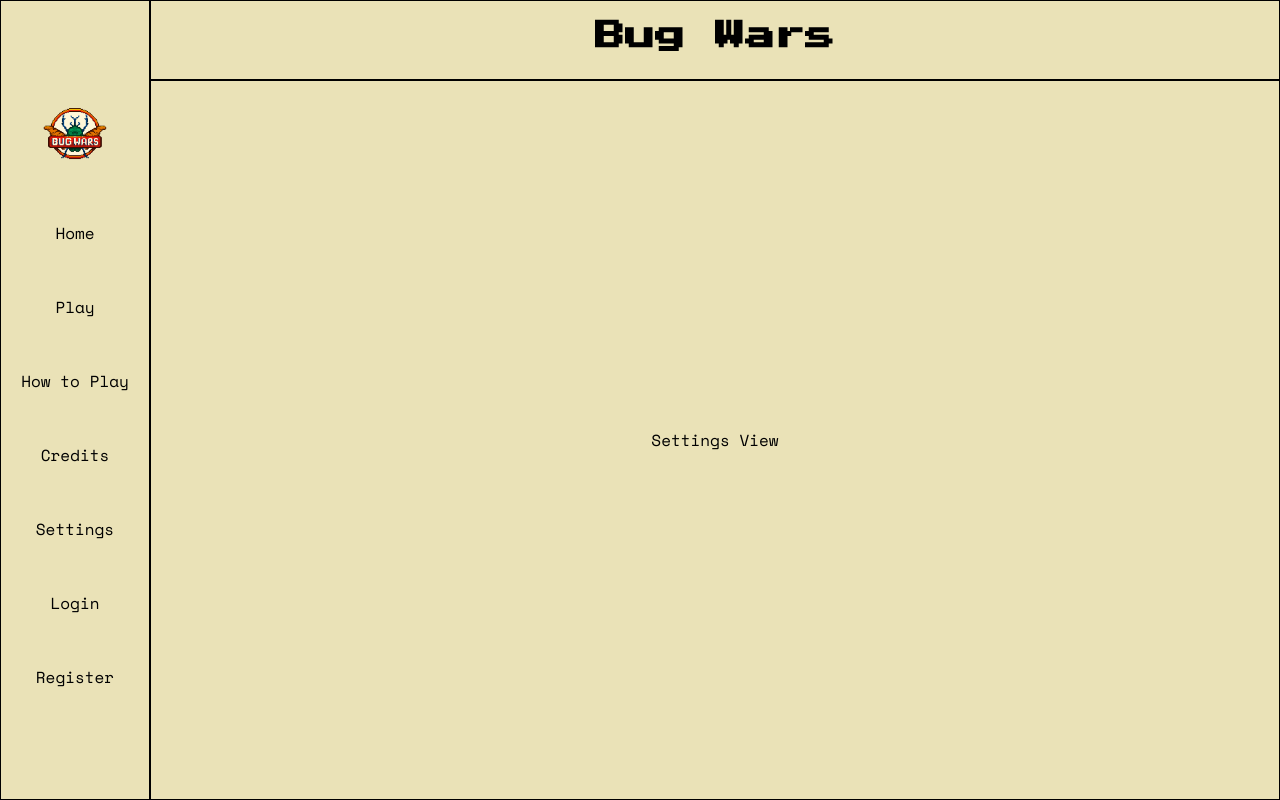
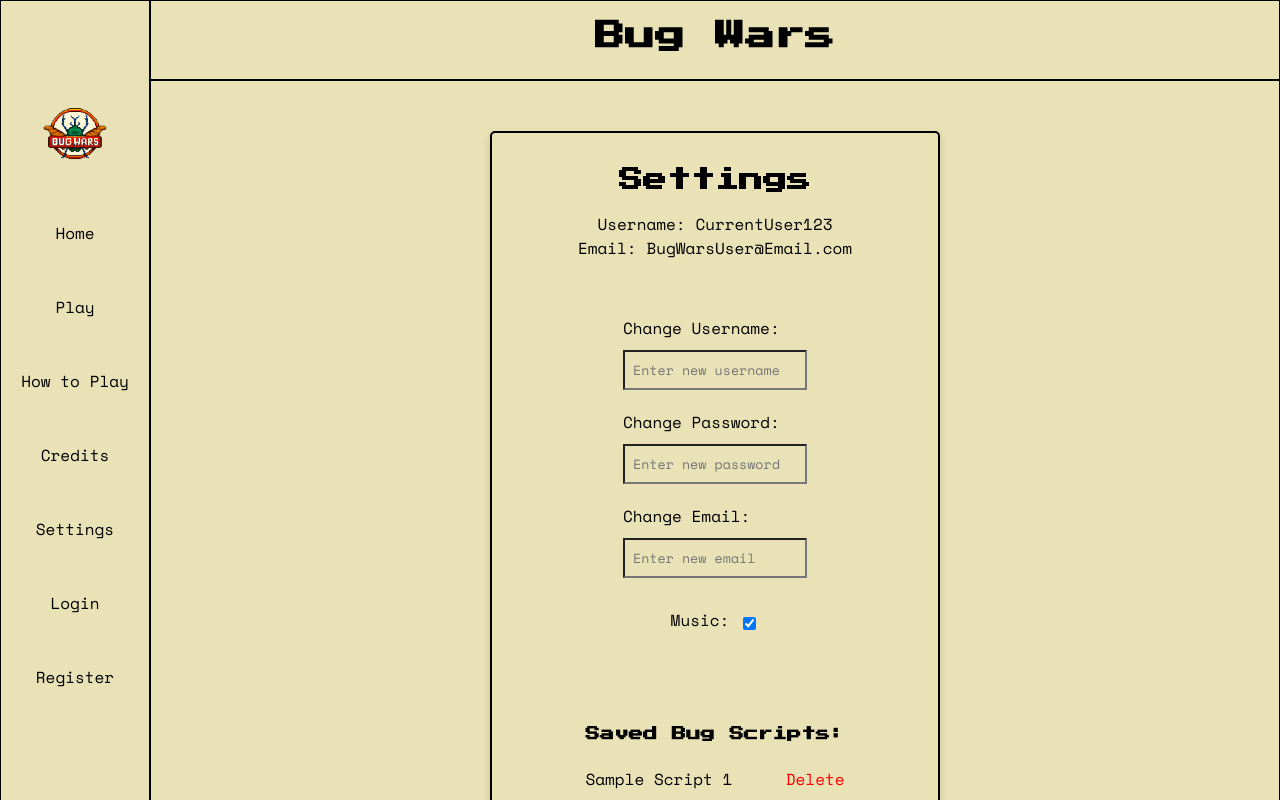
Before and after one commit to LauraJStevenson/bugwars-healer-frontend, a Vue app: page /settings in a window 1280 px wide. Shown: the top 800 px of the page. Built offline with nearby package versions, Linux system fonts and the light colour scheme; no server answers.

Commit message:
built settings template, updated title of credits page, and updated margins on pages for consistency

```diff
--- a/src/views/CreditsView.vue
+++ b/src/views/CreditsView.vue
@@ -3,25 +3,11 @@
 
 <template>
   <div class="credits">
-    <p>
-      <svg
-        width="20"
-        height="20"
-        viewBox="0 0 20 20"
-        fill="none"
-        xmlns="http://www.w3.org/2000/svg"
-      >
-        <path
-          d="M6 0H8V4H12V0H14V4H16V7H18V9H16V11H20V13H16V15H18V17H16V20H4V17H2V15H4V13H0V11H4V9H2V7H4V4H6V0ZM14 6H6V9H14V6ZM9 11H6V18H9V11ZM11 18H14V11H11V18Z"
-          fill="black"
-        />
-        <path fill-rule="evenodd" clip-rule="evenodd" d="M2 7H0V5H2V7Z" fill="black" />
-        <path fill-rule="evenodd" clip-rule="evenodd" d="M2 17V19H0V17H2Z" fill="black" />
-        <path fill-rule="evenodd" clip-rule="evenodd" d="M18 17H20V19H18V17Z" fill="black" />
-        <path fill-rule="evenodd" clip-rule="evenodd" d="M18 7V5H20V7H18Z" fill="black" />
-      </svg>
+    <p class="title">
       We are Team Healer of
       <a class="cg-link" href="https://www.crusadergames.net/about">Crusader Games </a>
+    </p>
+    <p>
       <svg
         width="20"
         height="20"
@@ -134,6 +120,15 @@
   flex-direction: column;
   justify-content: center;
   align-items: center;
+  padding: 50px;
+}
+
+.title {
+  font-family: 'Press Start 2P', 'Space Mono', Arial, Helvetica, sans-serif;
+  font-size: 1.5em;
+}
+.title > a {
+  font-size: 1em;
 }
 
 h1 {
--- a/src/views/GameLobbyView.vue
+++ b/src/views/GameLobbyView.vue
@@ -4,46 +4,42 @@
 <template>
   <div class="game-lobby">
     <h1>Choose Your Bug</h1>
-
   </div>
   <div class="bug-card-collection">
     <div class="individual-bug-card">
-      <img class="bug-card-photo" src="../../public/images/Blue-Bug.png">
+      <img class="bug-card-photo" src="../../public/images/Blue-Bug.png" />
       <h1>Blue Bug</h1>
       <h3>Blue Bug Abilities</h3>
       <label for="option1">
-      <input type="radio" id="option1" name="options">
-      Choose this bug!
+        <input type="radio" id="option1" name="options" />
+        Choose this bug!
       </label>
-
     </div>
     <div class="individual-bug-card">
-      <img class="bug-card-photo" src="../../public/images/Green-Bug.png">
+      <img class="bug-card-photo" src="../../public/images/Green-Bug.png" />
       <h1>Green Bug</h1>
       <h3>Blue Bug Abilities</h3>
       <label for="option2">
-      <input type="radio" id="option2" name="options">
-      Choose this bug!
+        <input type="radio" id="option2" name="options" />
+        Choose this bug!
       </label>
-
     </div>
     <div class="individual-bug-card">
-      <img class="bug-card-photo" src="../../public/images/Yellow-Bug.png">
+      <img class="bug-card-photo" src="../../public/images/Yellow-Bug.png" />
       <h1>Yellow Bug</h1>
       <h3>Blue Bug Abilities</h3>
       <label for="option3">
-      <input type="radio" id="option3" name="options">
-      Choose this bug!
+        <input type="radio" id="option3" name="options" />
+        Choose this bug!
       </label>
-
     </div>
     <div class="individual-bug-card">
-      <img class="bug-card-photo" src="../../public/images/Red-Bug.png">
+      <img class="bug-card-photo" src="../../public/images/Red-Bug.png" />
       <h1>Red Bug</h1>
       <h3>Blue Bug Abilities</h3>
       <label for="option4">
-      <input type="radio" id="option4" name="options">
-      Choose this bug!
+        <input type="radio" id="option4" name="options" />
+        Choose this bug!
       </label>
     </div>
   </div>
@@ -53,6 +49,9 @@
 
 <script scoped></script>
 <style scoped>
+.game-lobby {
+  padding: 50px;
+}
 .lobby-placeholder-logo {
   display: block;
   margin-left: auto;
@@ -62,7 +61,7 @@
   justify-content: center;
   align-items: center;
 }
-.gameplay-link{
+.gameplay-link {
   font-family: 'Space Mono', Arial, Helvetica, sans-serif;
   display: flex;
   flex-direction: column;
--- a/src/views/HomeView.vue
+++ b/src/views/HomeView.vue
@@ -93,6 +93,10 @@ h1 {
 .go-button:hover {
   filter: none;
 }
+
+p {
+  text-align: center;
+}
 </style>
 
 <script setup lang="ts">
--- a/src/views/HowToPlayView.vue
+++ b/src/views/HowToPlayView.vue
@@ -2,11 +2,11 @@
 </script>
 
 <template>
-  <img class="help-img" src="..\..\public\images\Blue-Bug.png"/>
   <div class="how-to-play">
+    <img class="help-img" src="..\..\public\images\Blue-Bug.png" />
     <div>
       <h1>How To Play</h1>
-      <h2>Easy Mode </h2>
+      <h2>Easy Mode</h2>
       <p>Step 1: Choose your bug</p>
       <p>Step 2: Choose your enemy</p>
       <p>Step 3: Fight!</p>
@@ -22,6 +22,14 @@
 
 <script scoped></script>
 <style>
+.how-to-play {
+  padding: 50px;
+  display: flex;
+  flex-direction: column;
+  justify-content: center;
+  align-items: center;
+}
+
 h1 {
   font-family: 'Press Start 2P', 'Space Mono', Arial, Helvetica, sans-serif;
   font-size: 25px;
--- a/src/views/SettingsView.vue
+++ b/src/views/SettingsView.vue
@@ -3,9 +3,143 @@
 
 <template>
   <div class="settings">
-    <div>Settings View</div>
+    <h2>Settings</h2>
+
+    <div class="current-username">
+      <span>Username: CurrentUser123</span>
+    </div>
+    <div class="current-email">
+      <span>Email: BugWarsUser@Email.com</span>
+    </div>
+
+    <p><br /></p>
+
+    <!--Needs format validation-->
+    <div class="form-group">
+      <label for="change-username">Change Username:</label>
+      <input type="text" id="change-username" placeholder="Enter new username" />
+    </div>
+
+    <!--Needs format validation-->
+    <div class="form-group">
+      <label for="change-password">Change Password:</label>
+      <input type="password" id="change-password" placeholder="Enter new password" />
+    </div>
+
+    <!--Needs format validation-->
+    <div class="form-group">
+      <label for="change-email">Change Email:</label>
+      <input type="email" id="change-email" placeholder="Enter new email" />
+    </div>
+
+    <!--Will need updated once we implement the game functionality-->
+    <div class="form-group toggle">
+      <label for="music-toggle">Music:</label>
+      <input type="checkbox" id="music-toggle" checked />
+    </div>
+
+    <p><br /></p>
+
+    <!--The following form will need to be updated with an API request for a users saved bug scripts once we get everything connected -->
+    <div class="form-group">
+      <h3>Saved Bug Scripts:</h3>
+      <ul id="bug-scripts">
+        <li class="bug-script">
+          <span>Sample Script 1</span>
+          <!--<span class="delete-script" onclick="deleteScript(1)">Delete</span>-->
+          <span class="delete-script">Delete</span>
+        </li>
+        <li class="bug-script">
+          <span>Sample Script 2</span>
+          <!--<span class="delete-script" onclick="deleteScript(1)">Delete</span>-->
+
+          <span class="delete-script">Delete</span>
+        </li>
+      </ul>
+    </div>
   </div>
 </template>
 
 
-<script scoped></script>
+<style scoped>
+.settings {
+  border: 2px solid black;
+  border-radius: 5px;
+  display: flex;
+  flex-direction: column;
+  justify-content: center;
+  align-items: center;
+  padding: 15px;
+  margin: 50px;
+  width: 450px;
+  height: auto;
+  box-shadow: 0 4px 8px rgba(0, 0, 0, 0.15);
+}
+
+h2,
+h3 {
+  font-family: 'Press Start 2P', 'Space Mono', Arial, Helvetica, sans-serif;
+}
+
+h3 {
+  font-size: 0.9em;
+}
+
+.form-group {
+  margin-bottom: 20px;
+}
+
+label {
+  display: block;
+  margin-bottom: 5px;
+}
+
+input,
+select {
+  width: 100%;
+  padding: 8px;
+  margin-top: 5px;
+  box-sizing: border-box;
+}
+
+.toggle {
+  display: flex;
+  align-items: center;
+  margin-top: 10px;
+}
+
+.toggle label {
+  margin-right: 10px;
+}
+
+ul {
+  list-style: none;
+  padding: 0;
+}
+
+.bug-script {
+  display: flex;
+  justify-content: space-between;
+  align-items: center;
+  border-bottom: 1px solid #ccc;
+  padding: 10px 0;
+}
+
+.delete-script {
+  color: #f00;
+  cursor: pointer;
+}
+</style>
+
+<script>
+// These will need updated when we have the API ready for saving user bug scripts and pulling user information.
+
+// Logic for pulling username, email...
+
+// function deleteScript(scriptId) {
+//   const scriptElement = document.querySelector(`#bug-scripts li[data-script-id="${scriptId}"]`);
+//   if (scriptElement) {
+//     scriptElement.remove();
+//   }
+// }
+</script>
```
